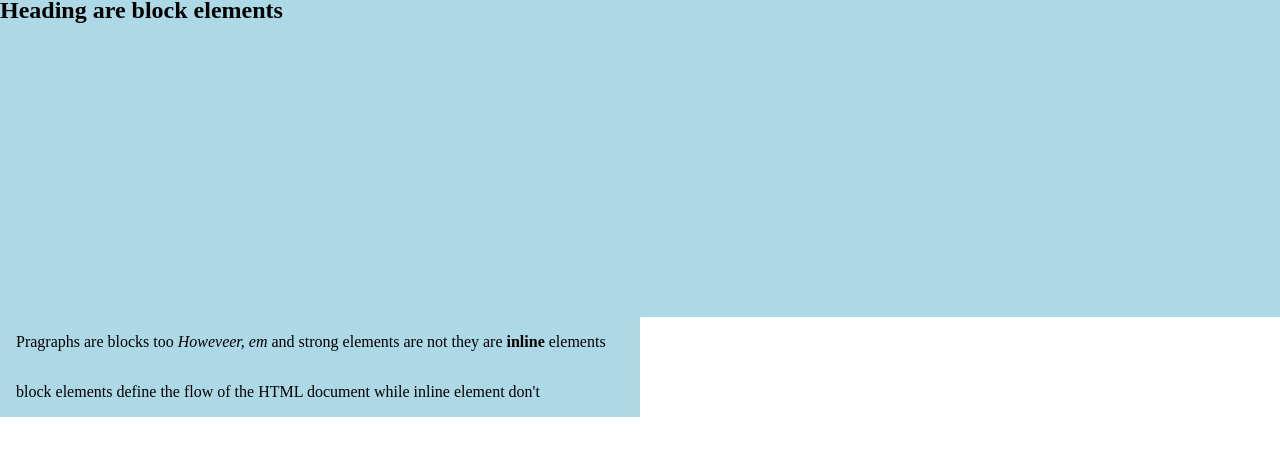
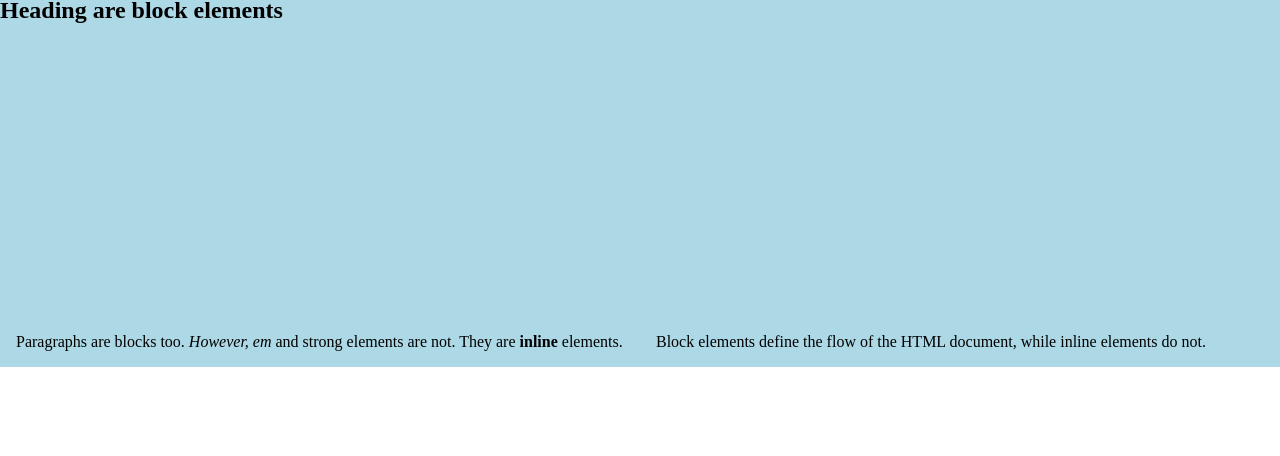
Before and after one commit to dajesso/oct24-t1w2-csslayout, a plain HTML site: page index.html in a window 1280 px wide. Shown: the part 110-566 px from the top of the page. Drawn offline with Linux system fonts and the light colour scheme.

Commit message:
fixed layout bug

```diff
--- a/index.html
+++ b/index.html
@@ -9,8 +9,10 @@
 <body>
     <h1>CSS Layout</h1>
     <h2>Heading are block elements</h2>
+
     <p>
-        Pragraphs are blocks too <em> Howeveer, em </em> and strong elements are not they are <strong>inline</strong> elements</p>
-<p>block elements define the flow of the HTML document while inline  element don't </p>
+        Paragraphs are blocks too.
+        <em>However, em</em> and strong elements are not. They are <strong>inline</strong> elements.
+    </p><p>Block elements define the flow of the HTML document, while inline elements do not.</p>
 </body>
 </html>
```
